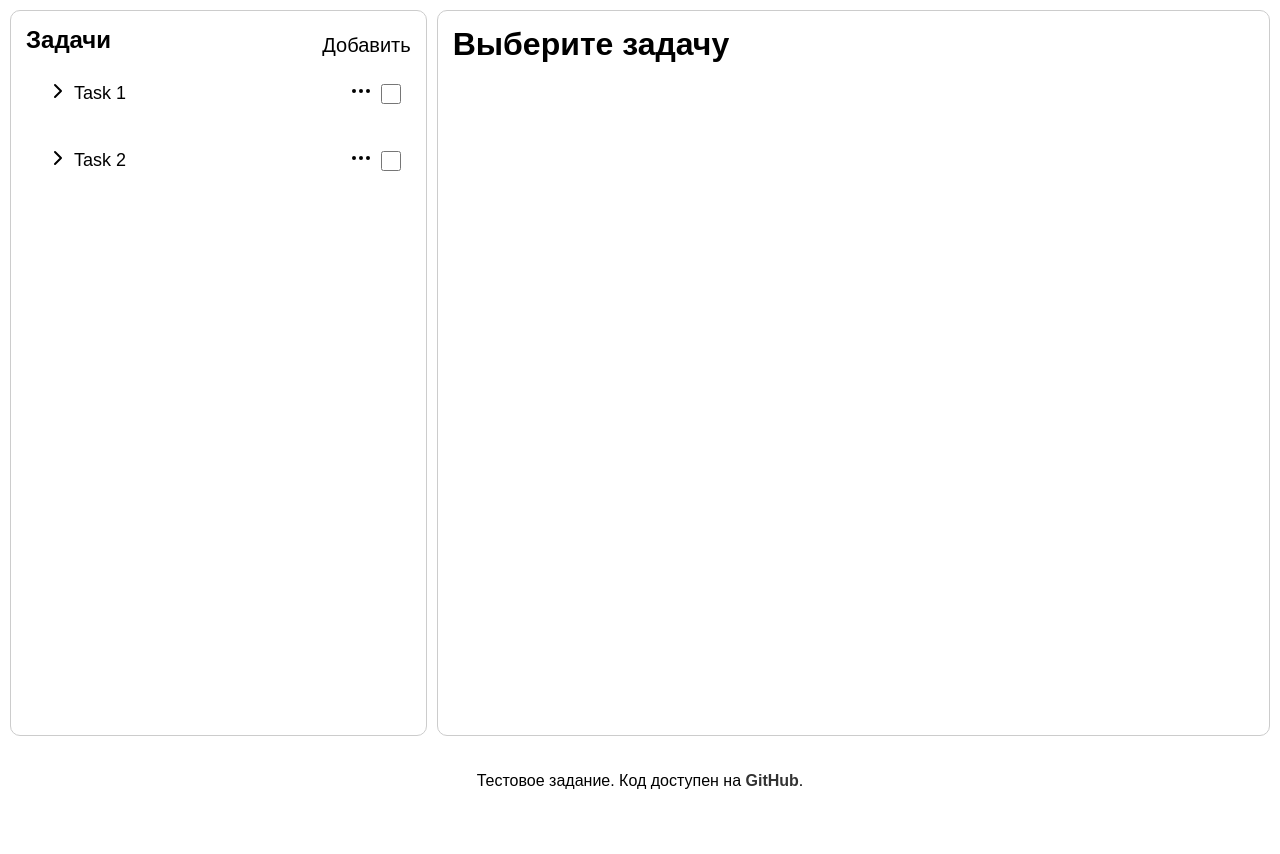
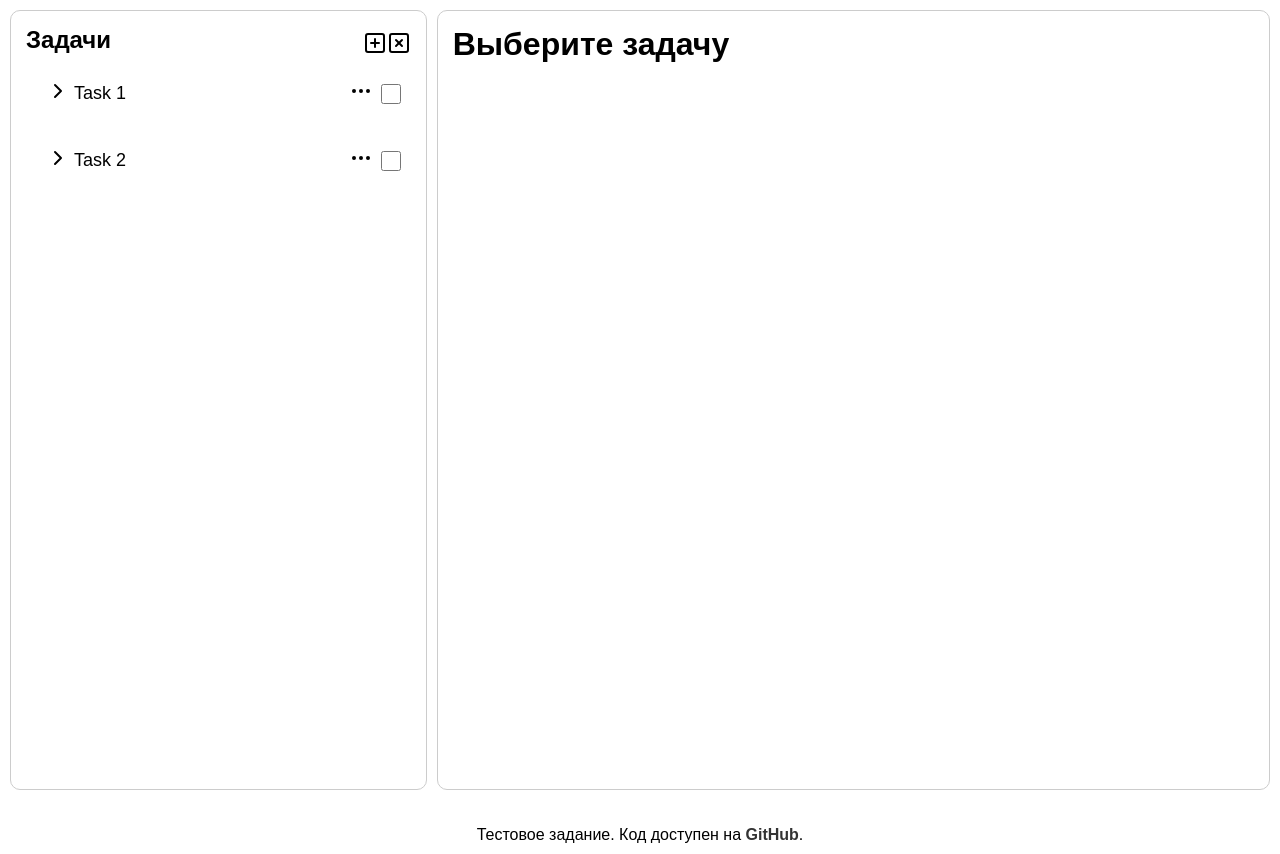
Before and after one commit to pablosukaban/testovoe-apricode, a React (Vite) app: page / in a window 1280 px wide. Before the commit the page ends 800 px from the top, so only its background shows below. Built offline with nearby package versions, Linux system fonts and the light colour scheme.

Commit message:
удалить выделенные

```diff
--- a/src/components/TaskTree.tsx
+++ b/src/components/TaskTree.tsx
@@ -1,17 +1,31 @@
 import taskState from '../store/TaskState.ts';
 import TaskItem from './TaskItem.tsx';
 import { observer } from 'mobx-react-lite';
+import { PlusSquare, XSquare } from 'lucide-react';
 
 const TaskTree = observer(() => {
   const handleAddButtonClick = () => {
     taskState.addEmptyTask();
   };
 
+  const handleDeleteClick = () => {
+    taskState.deleteCompletedTasks();
+
+    localStorage.setItem('tasks', JSON.stringify(taskState.tasksList));
+  };
+
   return (
     <div className={'tree-container'}>
       <div className={'tree-header'}>
         <h2>Задачи</h2>
-        <button onClick={handleAddButtonClick}>Добавить</button>
+        <div>
+          <button onClick={handleAddButtonClick} title="Добавить задачу">
+            <PlusSquare />
+          </button>
+          <button onClick={handleDeleteClick} title="Удалить выделенное">
+            <XSquare />
+          </button>
+        </div>
       </div>
       <ul className={'task-list'}>
         {taskState.tasksList.map((item) => (
--- a/src/store/TaskState.ts
+++ b/src/store/TaskState.ts
@@ -171,6 +171,10 @@ class TaskState {
     removeTaskById(this.tasksList, taskId);
     this.chosenTask = null;
   }
+
+  deleteCompletedTasks() {
+    this.tasksList = this.tasksList.filter((task) => !task.completed);
+  }
 }
 
 export default new TaskState();
--- a/src/styles.scss
+++ b/src/styles.scss
@@ -15,6 +15,7 @@ html {
 
 .wrapper {
   height: 100vh;
+
   display: flex;
   flex-direction: column;
   justify-content: space-between;
@@ -23,6 +24,7 @@ html {
 
 .container {
   height: 100%;
+  min-height: 800px;
   display: grid;
   //grid-template-columns: 1fr 2fr;
   grid-template-rows: 1fr 2fr;
@@ -130,7 +132,7 @@ h2 {
   top: 100%;
   right: 0;
 
-  z-index: 10;
+  z-index: 200000;
 
   background: white;
   border: 1px solid $clr-primary-dark;
@@ -285,7 +287,7 @@ input {
     grid-template-rows: auto;
   }
 
-  .tree-container {
-    overflow-y: hidden;
-  }
+  // .tree-container {
+  //   overflow-y: hidden;
+  // }
 }
```
